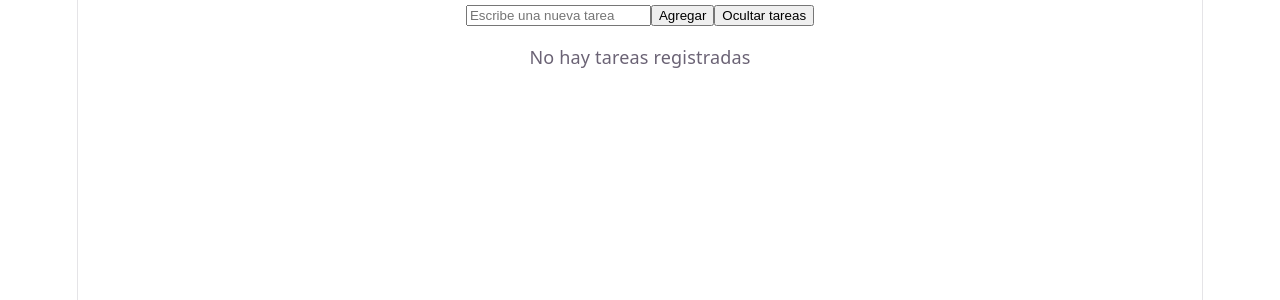
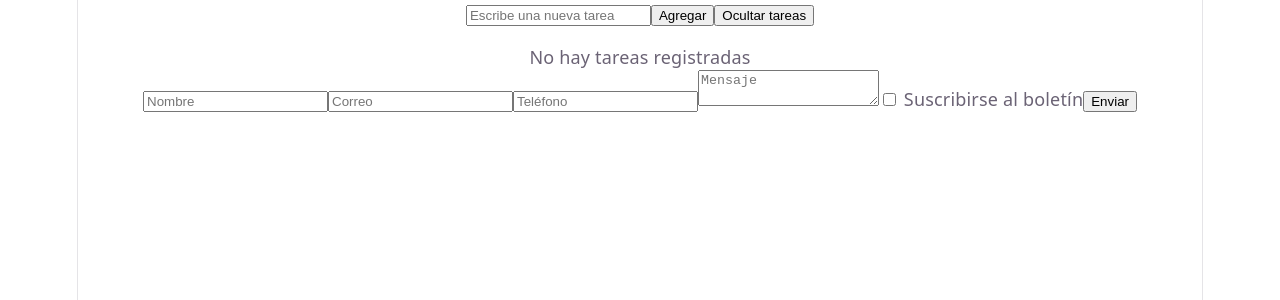
Before and after one commit to manupunkk/Ingenieria-Web, a Vue app: page / in a window 1280 px wide. Shown: the top 300 px of the page. Built offline with nearby package versions, Linux system fonts and the light colour scheme.

Commit message:
actividad 5 ahora si

```diff
--- a/src/App.vue
+++ b/src/App.vue
@@ -1,12 +1,14 @@
 <template>
   <div>
     <Tareas />
+    <contacto />
   </div>
 </template>
 
 <script>
 import Tareas from './components/Tareas.vue';
+import Contacto from './components/Contacto.vue';
 export default {
-  components: { Tareas }
+  components: { Tareas, Contacto }
 }
 </script>
```
Also changed, not shown: src/components/ListaPersonas.vue (added).
